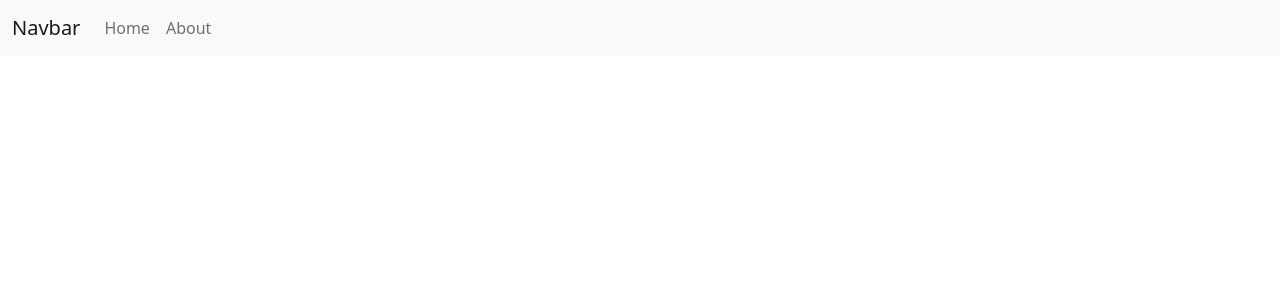
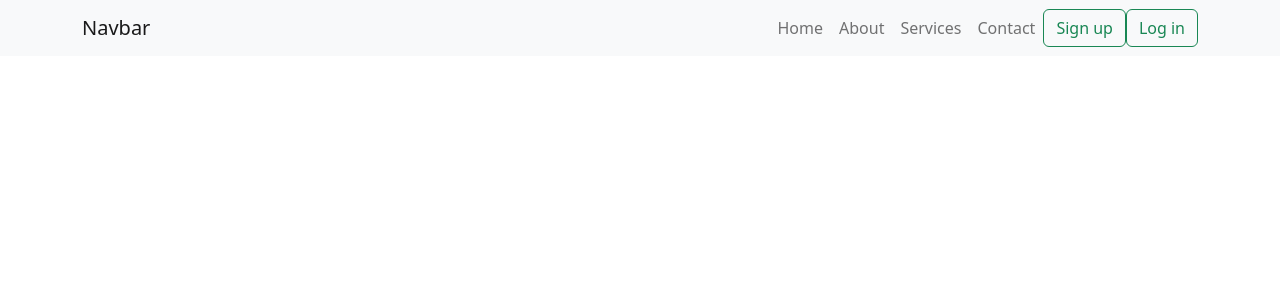
Before and after one commit to ravidhwn01/userInfo-firebase, a React (Vite) app in the folder vite-project/: page / in a window 1280 px wide. Shown: the top 300 px of the page. Built offline with nearby package versions, Linux system fonts and the light colour scheme.

Commit message:
navbar feature added using react hook

```diff
--- a/vite-project/index.html
+++ b/vite-project/index.html
@@ -6,7 +6,7 @@
     <meta name="viewport" content="width=device-width, initial-scale=1.0" />
     <title>Vite + React</title>
     <link href="https://cdn.jsdelivr.net/npm/bootstrap@5.2.3/dist/css/bootstrap.min.css" rel="stylesheet" integrity="sha384-rbsA2VBKQhggwzxH7pPCaAqO46MgnOM80zW1RWuH61DGLwZJEdK2Kadq2F9CUG65" crossorigin="anonymous">
-    <script src="https://cdn.jsdelivr.net/npm/bootstrap@5.2.3/dist/js/bootstrap.bundle.min.js" integrity="sha384-kenU1KFdBIe4zVF0s0G1M5b4hcpxyD9F7jL+jjXkk+Q2h455rYXK/7HAuoJl+0I4" crossorigin="anonymous"></script>
+    <!-- <script src="https://cdn.jsdelivr.net/npm/bootstrap@5.2.3/dist/js/bootstrap.bundle.min.js" integrity="sha384-kenU1KFdBIe4zVF0s0G1M5b4hcpxyD9F7jL+jjXkk+Q2h455rYXK/7HAuoJl+0I4" crossorigin="anonymous"></script> -->
   </head>
   <body>
     <div id="root"></div>
--- a/vite-project/src/components/Navbar.jsx
+++ b/vite-project/src/components/Navbar.jsx
@@ -1,25 +1,39 @@
-import React from 'react'
+import React,{useState} from 'react'
 
 function Navbar() {
+    const [show, setShow] = useState(false);
   return (
    <>
     <nav class="navbar navbar-expand-lg bg-light">
-  <div class="container-fluid">
+  <div class="container">
     <a class="navbar-brand" href="#">Navbar</a>
-    <button class="navbar-toggler" type="button" data-bs-toggle="collapse" data-bs-target="#navbarSupportedContent" aria-controls="navbarSupportedContent" aria-expanded="false" aria-label="Toggle navigation">
+    <button class="navbar-toggler" type="button" data-bs-toggle="collapse" data-bs-target="#navbarSupportedContent" aria-controls="navbarSupportedContent" aria-expanded="false" aria-label="Toggle navigation"
+    onClick={()=>{
+        setShow(!show)
+    }}
+    >
       <span class="navbar-toggler-icon"></span>
     </button>
-    <div class="collapse navbar-collapse" id="navbarSupportedContent">
-      <ul class="navbar-nav me-auto mb-2 mb-lg-0">
+    <div class={`collapse navbar-collapse ${show? "show":"" } `}id="navbarSupportedContent">
+      <ul class="navbar-nav ms-auto mb-2 mb-lg-0">
         <li class="nav-item">
           <a class="nav-link" aria-current="page" href="#">Home</a>
         </li>
         <li class="nav-item">
           <a class="nav-link" href="/about">About</a>
         </li>
+        <li class="nav-item">
+          <a class="nav-link" href="/services">Services</a>
+        </li>
+        <li class="nav-item">
+          <a class="nav-link" href="/contact">Contact</a>
+        </li>
 
       </ul>
-
+      <form class="d-flex" role="search">
+        <button class="btn btn-outline-success" type="submit">Sign up</button>
+        <button class="btn btn-outline-success" type="submit">Log in</button>
+      </form>
     </div>
   </div>
 </nav>
```
